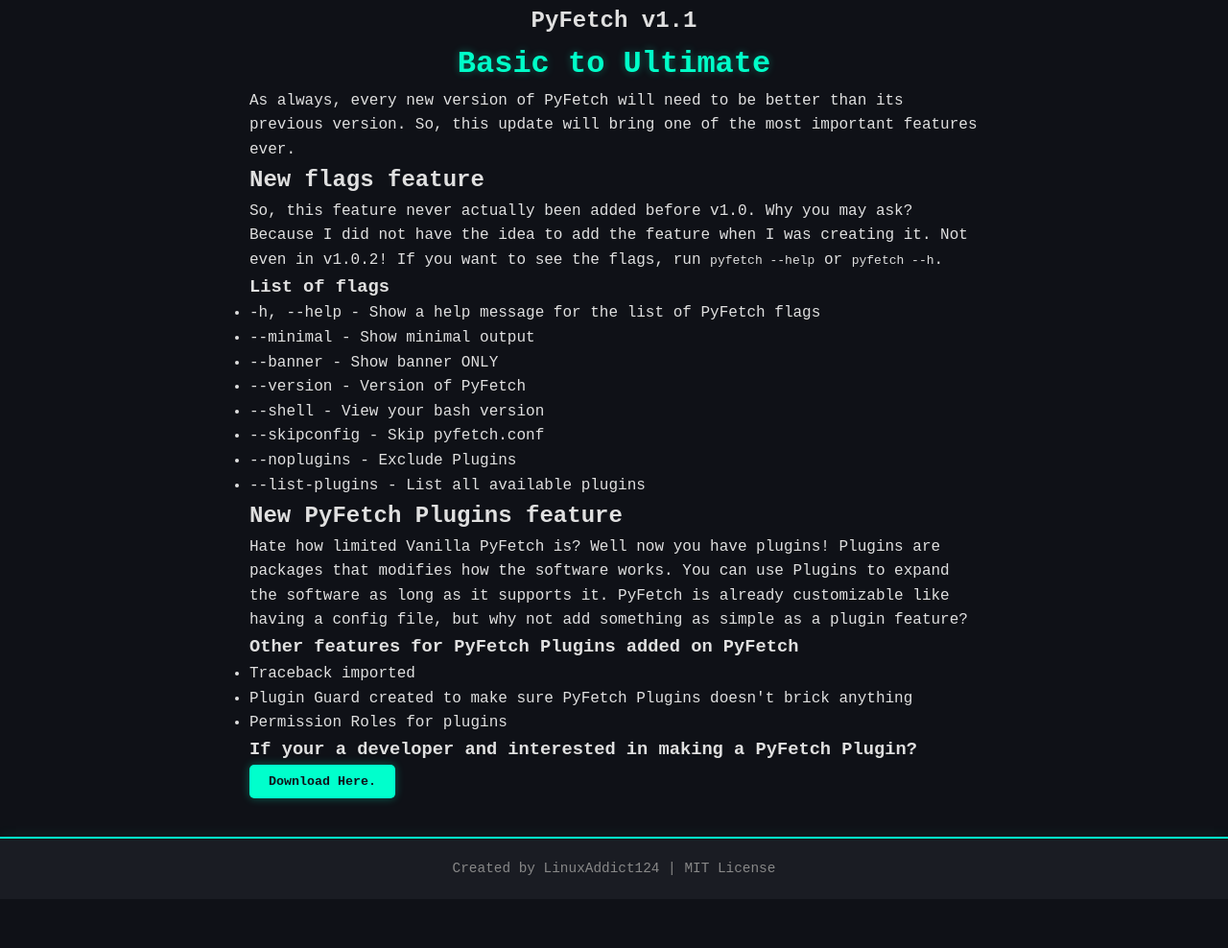
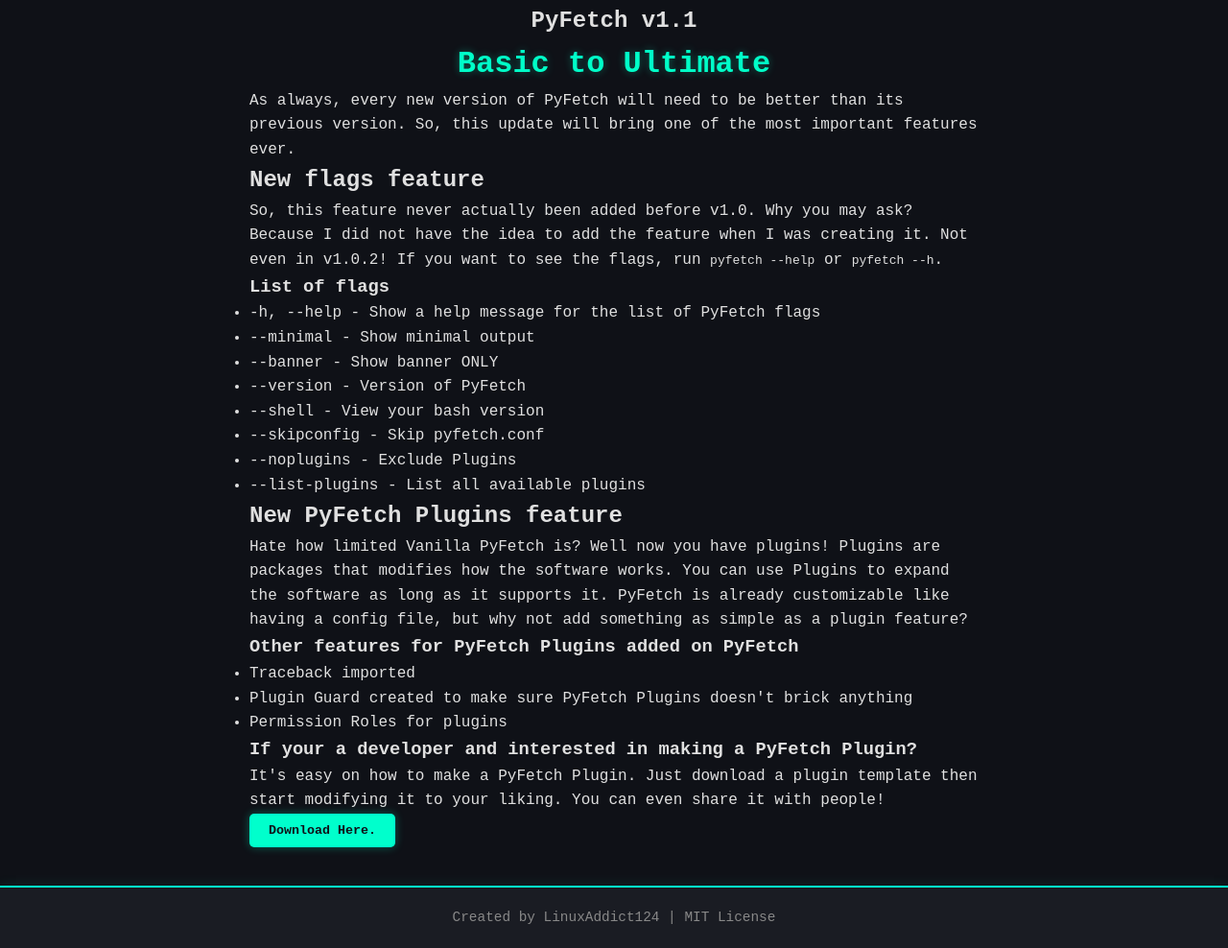
Before and after one commit to pyfetch/pyfetch.github.io, a plain HTML site: page latestpyfetch/index.html in a window 1280 px wide. Shown: the part 187-1175 px from the top of the page at 96% size. Before the commit the page ends 1124 px from the top, so only its background shows below. Drawn offline with Linux system fonts and the light colour scheme.

Commit message:
Add PyFetch Plugin creation instructions
Added instructions for creating a PyFetch Plugin.

```diff
--- a/latestpyfetch/index.html
+++ b/latestpyfetch/index.html
@@ -61,6 +61,7 @@
       }
     </script>
     <h3>If your a developer and interested in making a PyFetch Plugin?</h3>
+    <p>It's easy on how to make a PyFetch Plugin. Just download a plugin template then start modifying it to your liking. You can even share it with people!</p>
     <button onclick="handleClick(this)" data-link="https://github.com/linuxaddict124/pyfetch/releases/download/v1.1.0/example_plugin.zip">Download Here.</button>
     </main>
 
```
